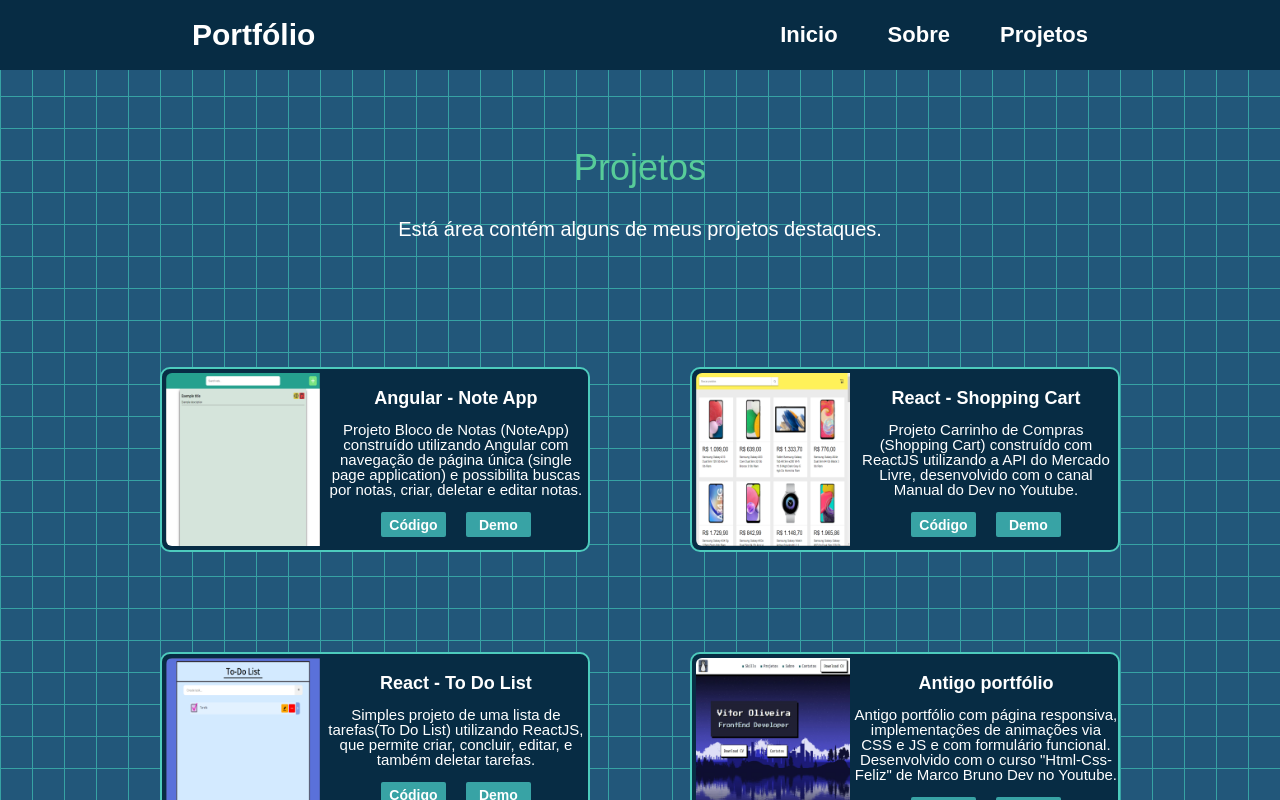
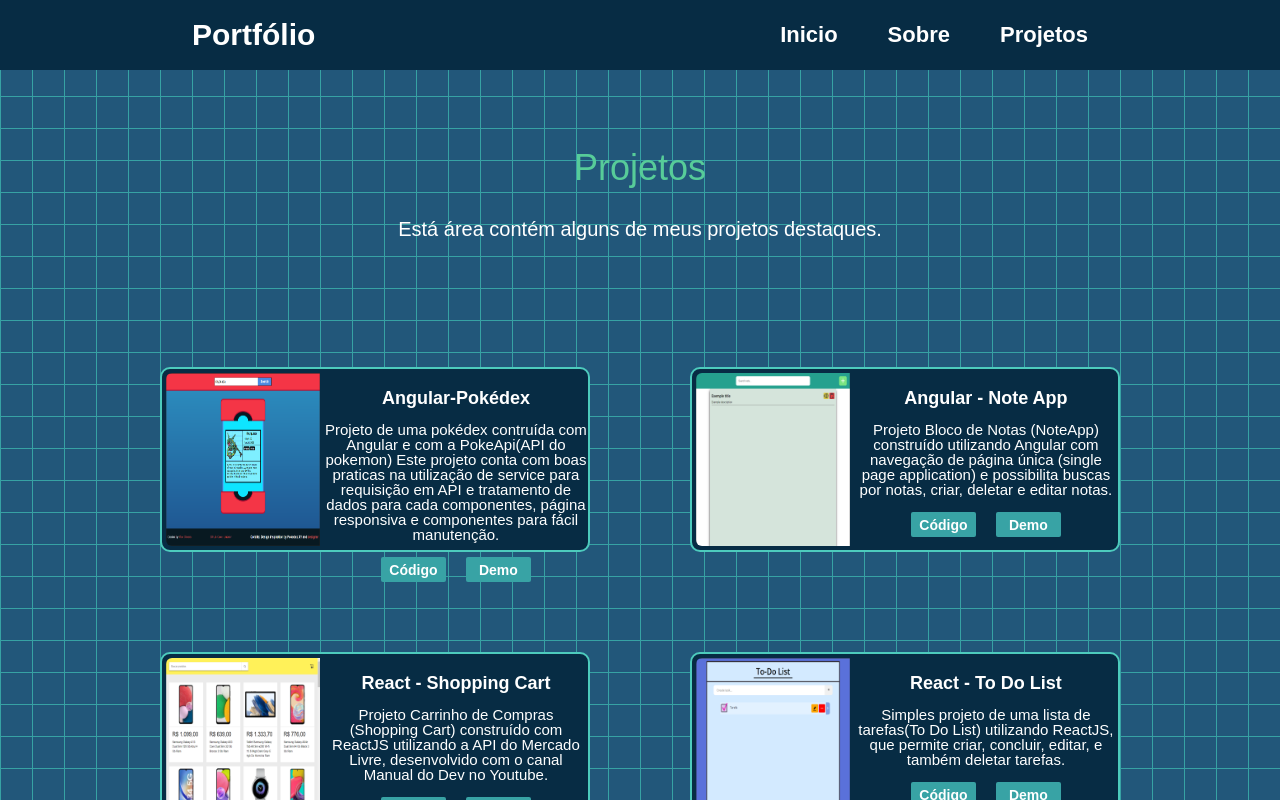
Before and after one commit to oliveiravitor32/Portfolio-Angular, an Angular app: page /projetos in a window 1280 px wide. Shown: the top 800 px of the page. Built offline with nearby package versions, Linux system fonts and the light colour scheme.

Commit message:
Add angular-pokédex project

```diff
--- a/src/app/pages/projects/projects.component.html
+++ b/src/app/pages/projects/projects.component.html
@@ -5,6 +5,13 @@
 	>
 	</app-article-title-and-description>
 	<div class="container-projects">
+		<app-card-project
+			[image]="imageProject_angular_pokedex"
+			[title]="titleProject_angular_pokedex"
+			[description]="descriptionProject_angular_pokedex"
+			[codeLink]="codeLink_angular_pokedex"
+			[demoLink]="demoLink_angular_pokedex"
+		></app-card-project>
 		<app-card-project
 			[image]="imageProject_1"
 			[title]="titleProject_1"
--- a/src/app/pages/projects/projects.component.ts
+++ b/src/app/pages/projects/projects.component.ts
@@ -9,6 +9,12 @@ export class ProjectsComponent {
 	titleMain: string = 'Projetos';
 	descriptionMain: string =
 		'Está área contém alguns de meus projetos destaques.';
+
+	imageProject_angular_pokedex: string = '../../../assets/angular-pokedex.png';
+	titleProject_angular_pokedex: string = 'Angular-Pokédex';
+	descriptionProject_angular_pokedex: string = 'Projeto de uma pokédex contruída com Angular e com a PokeApi(API do pokemon) Este projeto conta com boas praticas na utilização de service para requisição em API e tratamento de dados para cada componentes, página responsiva e componentes para fácil manutenção.';
+	codeLink_angular_pokedex: string = 'https://github.com/oliveiravitor32/angular-pokedex';
+	demoLink_angular_pokedex: string = 'https://angular-pokedex-oliveiravitor32.vercel.app/';
 
 	imageProject_1: string = '../../../assets/NoteAppAngular.png';
 	titleProject_1: string = 'Angular - Note App';
```
Also changed, not shown: src/assets/angular-pokedex.png (added).
